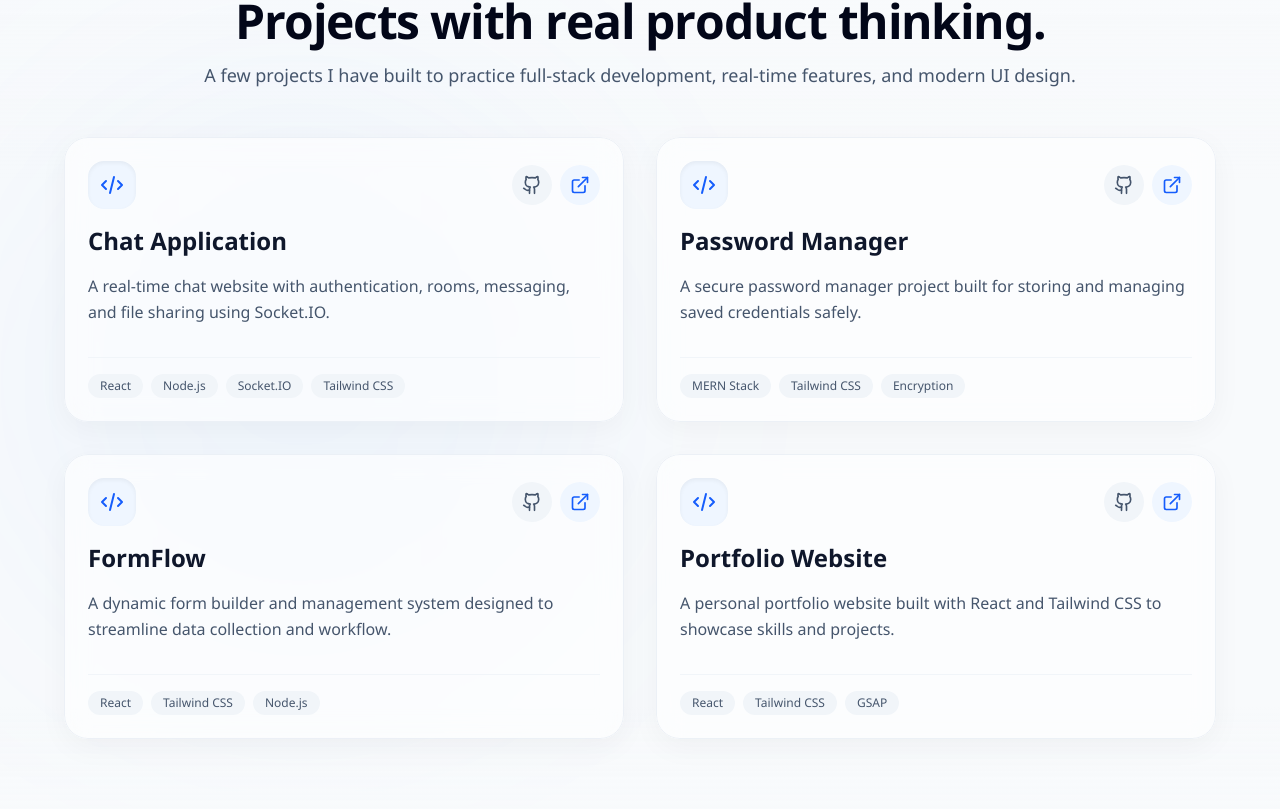
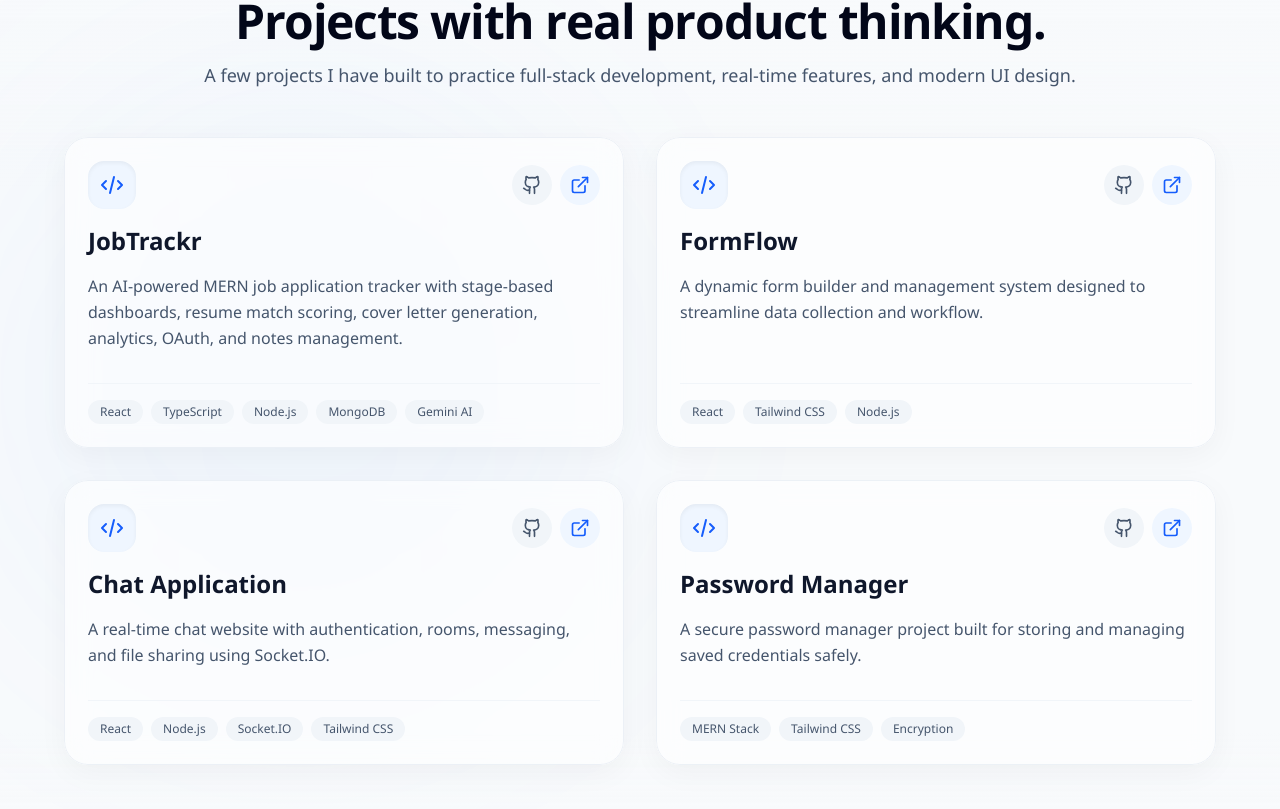
Before and after one commit to Sumit-y88/Portfolio-website, a React (Vite) app: page / in a window 1280 px wide. Shown: the part 2831-3640 px from the top of the page. Built offline with nearby package versions, Linux system fonts and the light colour scheme.

Commit message:
added a new project

```diff
--- a/src/data/projects.js
+++ b/src/data/projects.js
@@ -1,4 +1,24 @@
 export const projects = [
+  {
+    title: "JobTrackr",
+    description:
+      "An AI-powered MERN job application tracker with stage-based dashboards, resume match scoring, cover letter generation, analytics, OAuth, and notes management.",
+    image:
+      "https://images.unsplash.com/photo-1454165804606-c3d57bc86b40?auto=format&fit=crop&w=1000&q=80",
+    link: "https://ai-job-tracker-5zrn.vercel.app/",
+    github: "https://github.com/Sumit-y88/Ai-job-tracker",
+    techStack: ["React", "TypeScript", "Node.js", "MongoDB", "Gemini AI"],
+  },
+  {
+    title: "FormFlow",
+    description:
+      "A dynamic form builder and management system designed to streamline data collection and workflow.",
+    image:
+      "https://images.unsplash.com/photo-1551288049-bebda4e38f71?auto=format&fit=crop&w=1000&q=80",
+    link: "https://formflow-nine-plum.vercel.app/",
+    github: "https://github.com/arjunrhetoric/formflow",
+    techStack: ["React", "Tailwind CSS", "Node.js"],
+  },
   {
     title: "Chat Application",
     description:
@@ -19,24 +39,4 @@ export const projects = [
     github: "https://github.com/Sumit-y88/password-manager-mern",
     techStack: ["MERN Stack", "Tailwind CSS", "Encryption"],
   },
-  {
-    title: "FormFlow",
-    description:
-      "A dynamic form builder and management system designed to streamline data collection and workflow.",
-    image:
-      "https://images.unsplash.com/photo-1551288049-bebda4e38f71?auto=format&fit=crop&w=1000&q=80",
-    link: "https://formflow-nine-plum.vercel.app/",
-    github: "https://github.com/arjunrhetoric/formflow",
-    techStack: ["React", "Tailwind CSS", "Node.js"],
-  },
-  {
-    title: "Portfolio Website",
-    description:
-      "A personal portfolio website built with React and Tailwind CSS to showcase skills and projects.",
-    image:
-      "https://images.unsplash.com/photo-1467232004584-a241de8bcf5d?auto=format&fit=crop&w=1000&q=80",
-    link: "https://sumity88.in",
-    github: "https://github.com/Sumit-y88/Portfolio-website",
-    techStack: ["React", "Tailwind CSS", "GSAP"],
-  },
 ];
--- a/src/hooks/useGsapAnimations.js
+++ b/src/hooks/useGsapAnimations.js
@@ -829,15 +829,15 @@ export const useGsapAnimations = (isReady, heroRef) => {
 
       return () => {
         clearTimeout(timeoutId);
-        cleanupProxy?.();                              // proxy torn down FIRST
         ScrollTrigger.getAll().forEach((t) => t.kill()); // kill stray triggers
         stCtx.revert();
       };
     };
 
-    initScrollTrigger();
+    const cleanupScrollTrigger = initScrollTrigger();
 
     return () => {
+      cleanupScrollTrigger?.();
       cleanupCursor();
       cleanupMagnetic();
       cleanupTilt();
```
